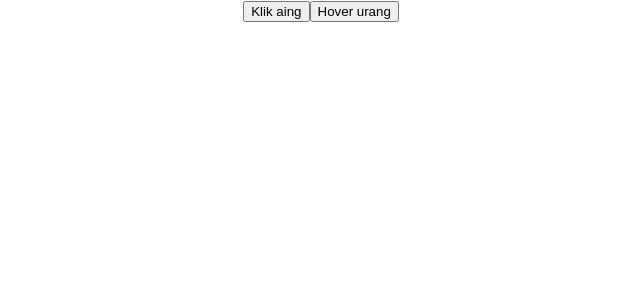
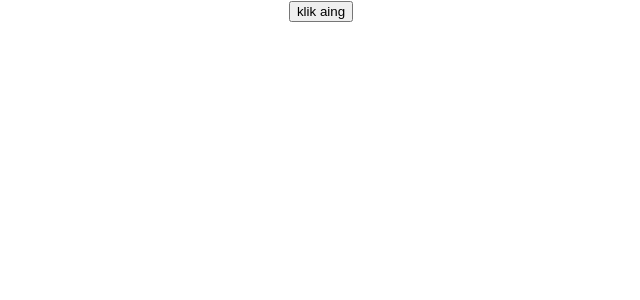
Before and after one commit to azizramdan/belajar-reactjs, a React (Create React App) app: page / in a window 1280 px wide. Shown: the top 300 px of the page, without its empty margins (319-959 px from the left). Built offline with nearby package versions, Linux system fonts and the light colour scheme.

Commit message:
event pada component

```diff
--- a/src/App.js
+++ b/src/App.js
@@ -3,9 +3,11 @@ import './App.css';
 import Event from './Event';
 
 function App() {
+  const onClick = () => window.alert('button di klik')
+
   return (
     <div className="App">
-      <Event />
+      <Event text='klik aing' onCustomClick={onClick} />
     </div>
   );
 }
--- a/src/Event.js
+++ b/src/Event.js
@@ -1,9 +1,8 @@
 import React from 'react'
 
-const Event = () => {
+const Event = ({onCustomClick, text}) => {
   return <div>
-    <button onClick={() => window.alert('button di klik')}>Klik aing</button>
-    <button onMouseEnter={() => console.log('mouse masuk')} onMouseOut={() => console.log('mouse keluar')}>Hover urang</button>
+    <button onClick={onCustomClick}>{text}</button>
   </div>
 }
 
```
